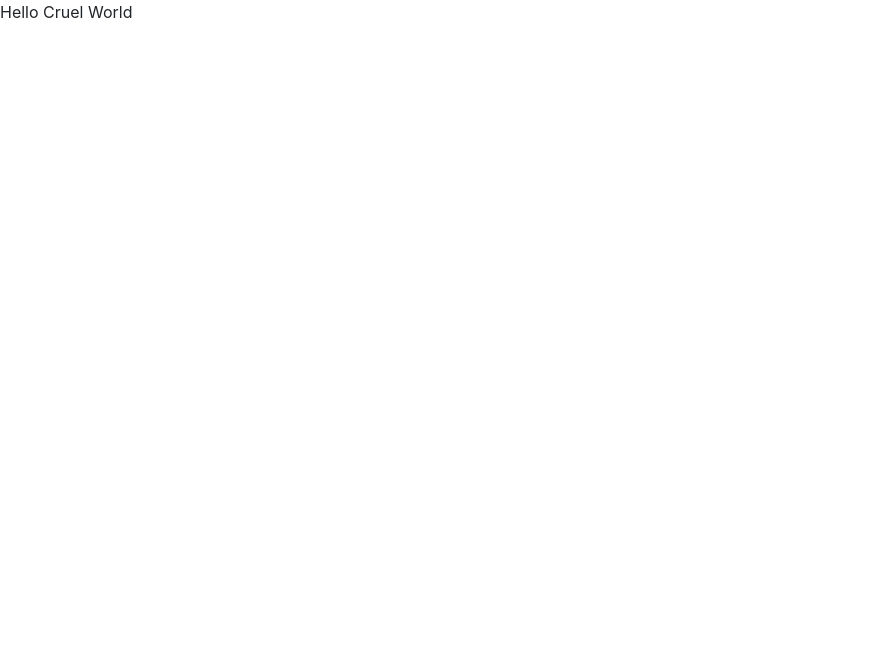
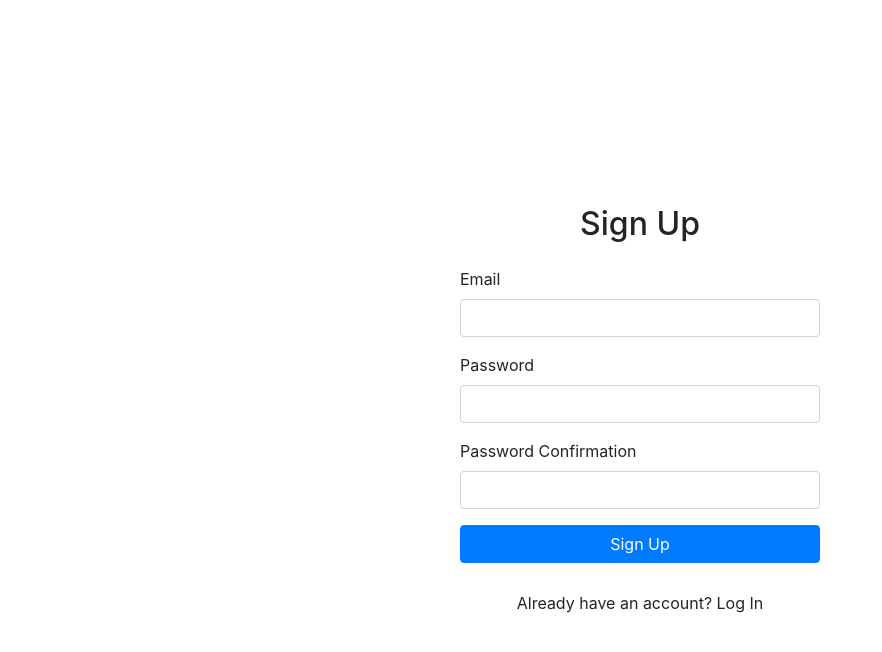
Before and after one commit to g-priime/firebase-react-auth, a React (Create React App) app: page / in a window 1280 px wide. Shown: the top 652 px of the page, without its empty margins (0-882 px from the left). Built offline with nearby package versions, Linux system fonts and the light colour scheme.

Commit message:
Update App.js

```diff
--- a/src/components/App.js
+++ b/src/components/App.js
@@ -1,7 +1,17 @@
-
+import Signup from "./Signup";
+import { Container } from "react-bootstrap";
 
 function App() {
-  return "Hello Cruel World"
+  return (
+    <Container
+      className="d-flex align-items-center justify-content-center"
+      style={{ minHeight: "100vh" }}
+    >
+      <div className="w-100" style={{ maxWidth: "400px" }}>
+        <Signup />
+      </div>
+    </Container>
+  );
 }
 
 export default App;
```
